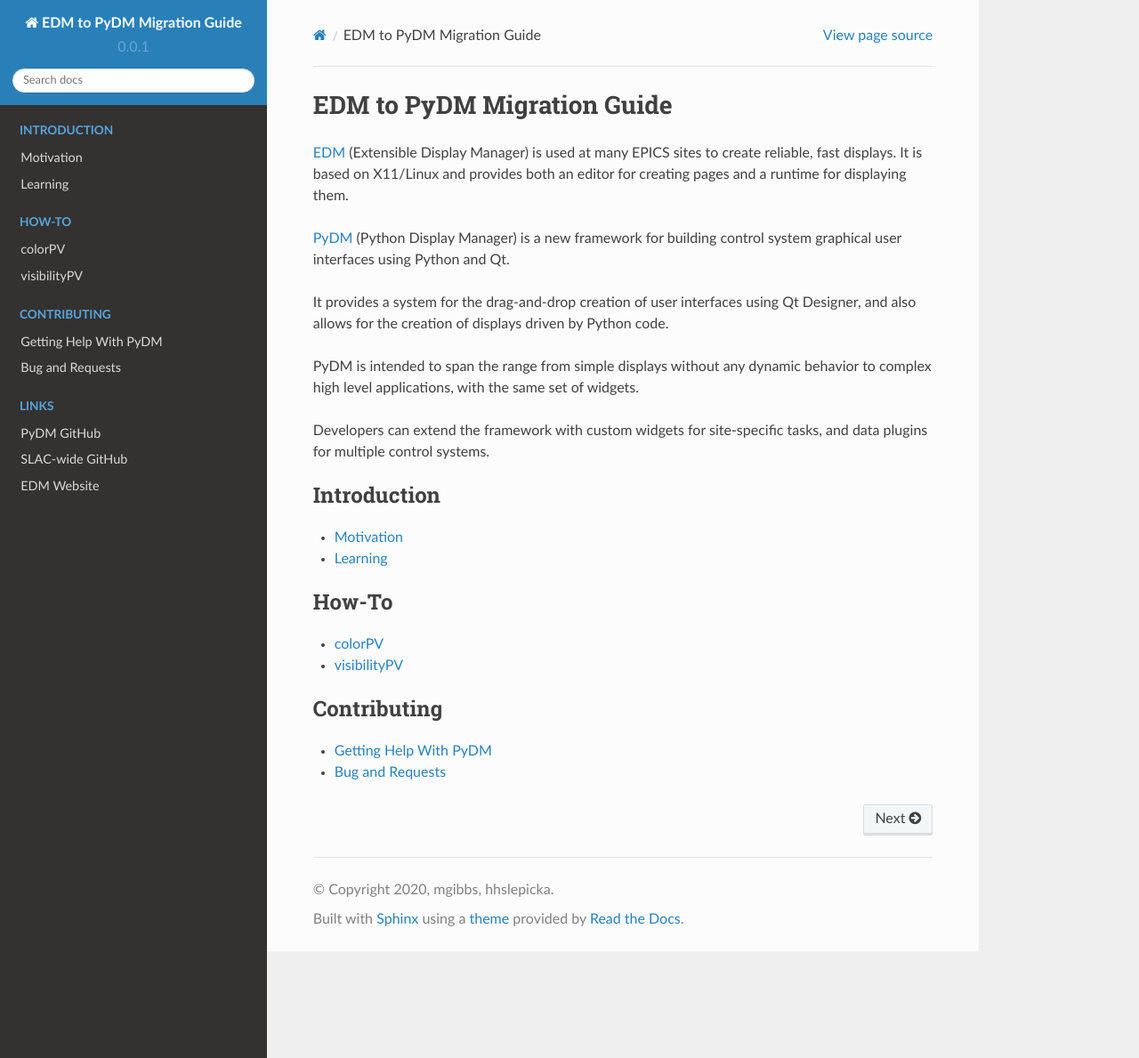
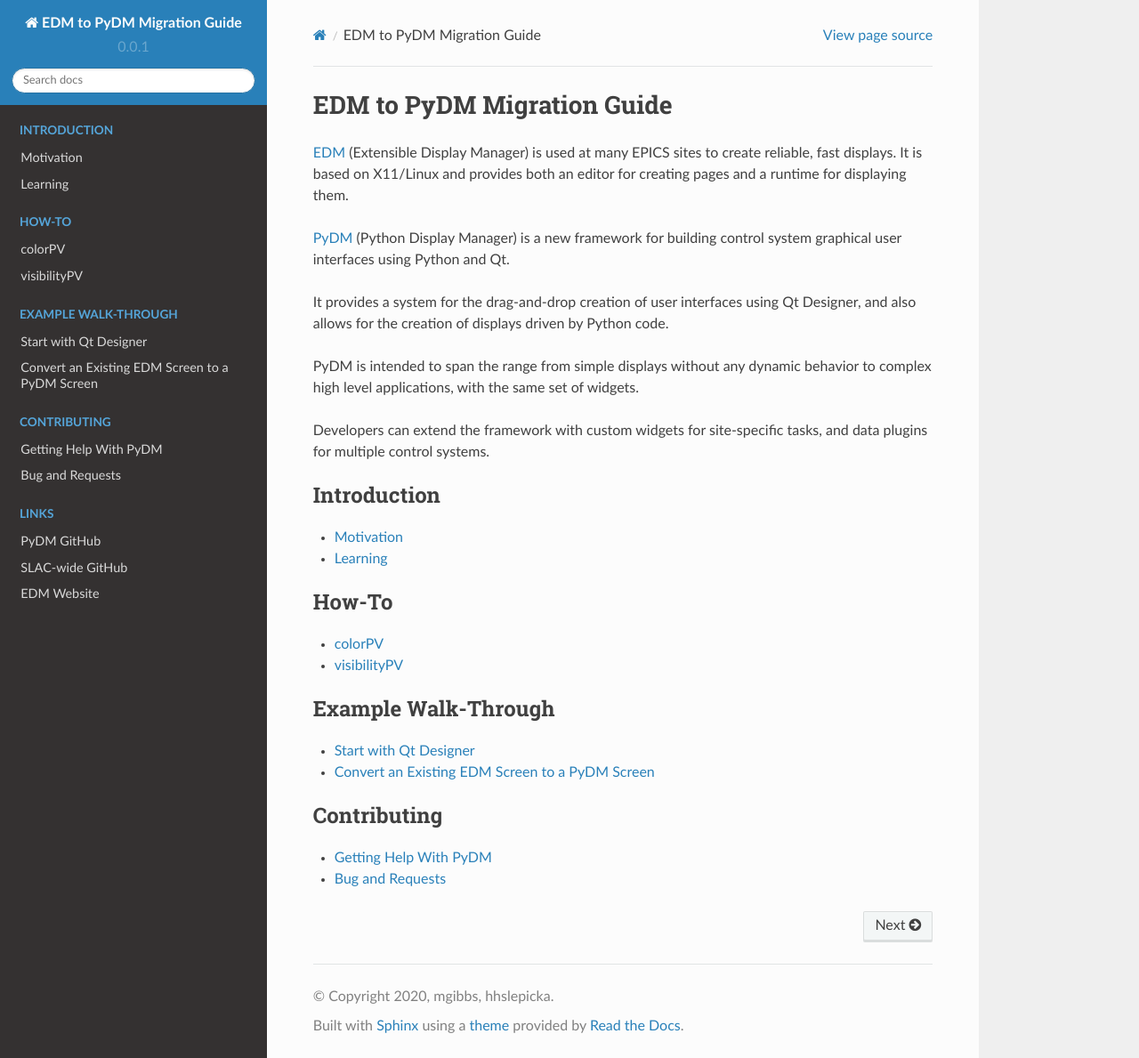
Before and after one commit to slaclab/edm2pydm, a Sphinx documentation site: the page built from docs/source/index.rst, in a window 1280 px wide and 1189 px high. Shown: the whole window at 89% size. Built offline with Sphinx 7.4.7 and the Read the Docs theme 2.0.0, drawn with Linux system fonts in a browser that asks for light colours.

Commit message:
MNT: add initial example-walk-through setup

```diff
--- /dev/null
+++ b/docs/source/example-walk-through/convert_existing_edm.rst
@@ -0,0 +1,19 @@
+Convert an Existing EDM Screen to a PyDM Screen
+===============================================
+
+In this section we will go over an existing EDM screen and try to convert it to a PyDM screen.
+
+.. note::
+
+	There are multiple ways one can go about designing a screen in PyDM, therefore in this Walk-through we will merely cover a certain approach but please be aware that there could be other approaches that are better or simply more convenient for you.
+
+Let's start with the screen that we want to convert:
+
+.. figure:: /_static/example-walk-through/edm/screen.PNG
+   :scale: 100 %
+   :width: 600pt
+   :align: center
+
+
+The first steps we want to take when converting an EDM screen, is to go in ``Edit`` mode and inspect what types of widgets we will be dealing with, so that we know what widgets we should be using in PyDM.
+To do this, middle click on the EDM screen and select Edit – see highlighted in blue below:
--- /dev/null
+++ b/docs/source/example-walk-through/start_with_qdesigner.rst
@@ -0,0 +1,56 @@
+Start with Qt Designer
+======================
+
+PyDM uses Qt Designer to create the displays.
+Open Qt Designer to start working by typing ``designer`` in your bash shell (*assuming you have your environment already setup*)::
+
+	designer
+
+This will open a window like this:
+
+.. figure:: /_static/example-walk-through/pydm/qdesigner.png
+   :scale: 60 %
+   :align: center
+
+
+
+Note that by default the ``Widget`` option is selected as highlighted in the picture above, this is what we should start with, just press on the ``create`` button to proceed with creating a new display.
+
+
+
+Qt Designer window has 3 main parts:
+
+1. **Left side** – where all the widgets are
+
+   * you can drag and drop these widgets.
+2. **Middle area** – the working area
+
+   * contains the window that will eventually become your screen
+3. **Right side** – properties
+
+   * you can change the properties of the widgets in this area.
+
+
+Qt Designer comes with default widgets, they do not support PVs!! See some examples of default widgets on the left picture below:
+
+**PyDM** adds widgets that support access to PVs. See some examples of PyDM widgets on the right picture below – these widgets names start with ``*PyDM*...``
+
+
+.. image:: /_static/example-walk-through/pydm/default_widgets_2.PNG
+   :width: 49 %
+   :scale: 80 %
+   :align: left
+.. image:: /_static/example-walk-through/pydm/pydm_widgets.PNG
+   :width: 49 %
+   :scale: 80 %
+   :align: right
+
+
+.. important::
+
+	When you need to use widgets with PVs, use the PyDM widgets, otherwise, use the Qt Default Widgets.
+
+
+
+
+You can find more information about the Qt Designer `Qt Designer Manual <https://doc.qt.io/qt-5/qtdesigner-manual.html>`_
--- a/docs/source/index.rst
+++ b/docs/source/index.rst
@@ -33,6 +33,13 @@
     how-to/visibilityPV.rst
 
 .. toctree::
+    :maxdepth: 1
+    :caption: Example Walk-Through
+
+    example-walk-through/start_with_qdesigner.rst
+    example-walk-through/convert_existing_edm.rst
+
+.. toctree::
    :maxdepth: 1
    :caption: Contributing
 
```
Also changed, not shown: docs/source/_static/example-walk-through/edm/screen.PNG (added), docs/source/_static/example-walk-through/pydm/default_widgets_2.PNG (added), docs/source/_static/example-walk-through/pydm/pydm_widgets.PNG (added), docs/source/_static/example-walk-through/pydm/qdesigner.png (added).
